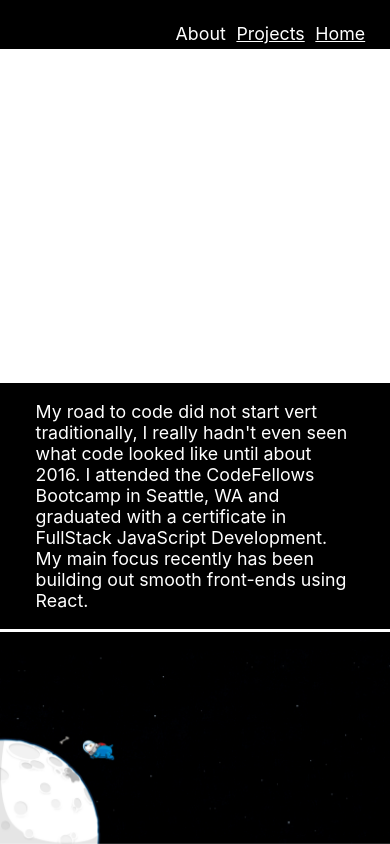
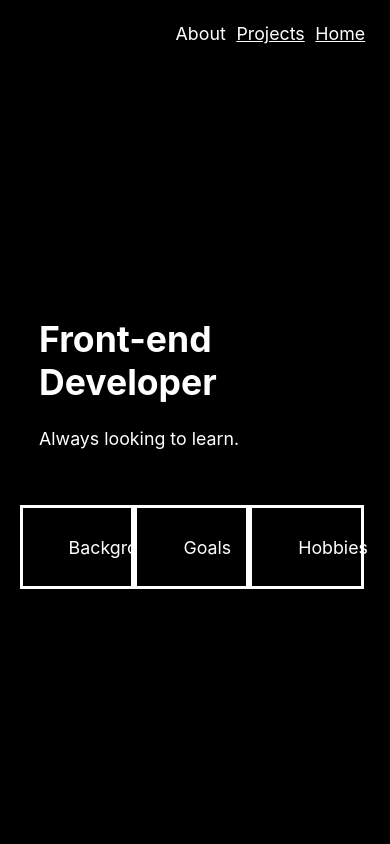
Before and after one commit to Aaronmeade92/portfolio, a React (Create React App) app: page /about in a window 390 px wide. Built offline with nearby package versions, Linux system fonts and the light colour scheme.

Commit message:
looks better on mobile

```diff
--- a/package.json
+++ b/package.json
@@ -3,7 +3,7 @@
   "version": "0.1.0",
   "private": true,
   "dependencies": {
-    "@material-ui/core": "^3.6.1",
+    "@material-ui/core": "^3.9.2",
     "ajv": "^6.5.5",
     "babel-jest": "^23.6.0",
     "dotenv": "^6.0.0",
--- a/src/App.js
+++ b/src/App.js
@@ -1,20 +1,30 @@
 import React, { Fragment, Component } from 'react';
+import './App.css';
+import { BrowserRouter, Route } from 'react-router-dom';
+import { withStyles } from '@material-ui/core/styles';
+
 import Dashboard from './components/Dashboard.js';
-import './App.css';
 import Portfolio from './components/Portfolio';
-import { BrowserRouter, Route } from 'react-router-dom';
 import About from './components/About';
 
-const background = {
-  backgroundColor: 'black',
-}
+
+const styles = theme => ({
+  root: {
+      width: '100%',
+      [theme.breakpoints.down('sm')]: {
+        backgroundColor: 'black',
+      },
+  },
+});
 
 class App extends Component {
   render() {
+    const { classes } = this.props;
+
     return (
       <BrowserRouter>
       <Fragment>
-      <div className="App">
+      <div className={classes.root}>
         <header className="App-header">
           {/* <img src={logo} className="App-logo" alt="logo" /> */}
           <Route exact path='/' component={Dashboard}/>
@@ -28,4 +38,4 @@ class App extends Component {
   }
 }
 
-export default App;
+export default  withStyles(styles)(App);
--- a/src/components/About.js
+++ b/src/components/About.js
@@ -38,16 +38,23 @@ const dogPicture = {
 }
 
 const title = {
-    paddingTop: '10%',
+    padding: '10%',
     color: 'white'
 }
 
+const parentDiv = {
+    width: '90%'
+
+}
+
 const body = {
-    width: '100%',
+    float: 'left',
+    width: '25%',
     color: 'white',
     borderStyle: 'solid',
     borderColor: 'white',
     backgroundColor: 'black',
+    padding: '3%',
 }
 
 const aboutText = {
@@ -64,13 +71,22 @@ class About extends Component {
             <Fragment>
             <img style={dogPicture} src={spaceDoggy}></img>
             <link rel="stylesheet" href="https://fonts.googleapis.com/icon?family=Material+Icons" />
+            <a href="https://icons8.com/icon/46588/hamburger"></a>
             <NavBar />
                     <div style={title}>
                         <h1>Front-end Developer</h1>
                         <p>Always looking to learn.</p>
                     </div>
-                    <div style={body}>
-                        <p style={aboutText}>My road to code did not start vert traditionally, I really hadn't even seen what code looked like until about 2016. I attended the CodeFellows Bootcamp in Seattle, WA and graduated with a certificate in FullStack JavaScript Development. My main focus recently has been building out smooth front-ends using React. </p>
+                    <div style={parentDiv}>
+                        <div style={body}>
+                            <p style={aboutText}>Background</p>
+                        </div>
+                        <div style={body}>
+                            <p style={aboutText}>Goals</p>
+                        </div>
+                        <div style={body}>
+                            <p style={aboutText}>Hobbies </p>
+                        </div>
                     </div>
 
             </Fragment>
```
Also changed, not shown: src/components/NavBar.js (+8 -1 lines), 1 other file (tests, documents, lock files or other folders).
